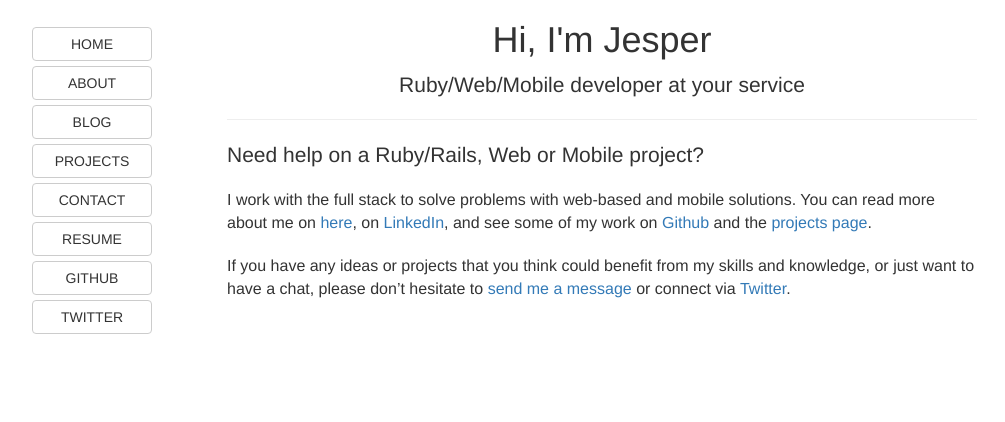
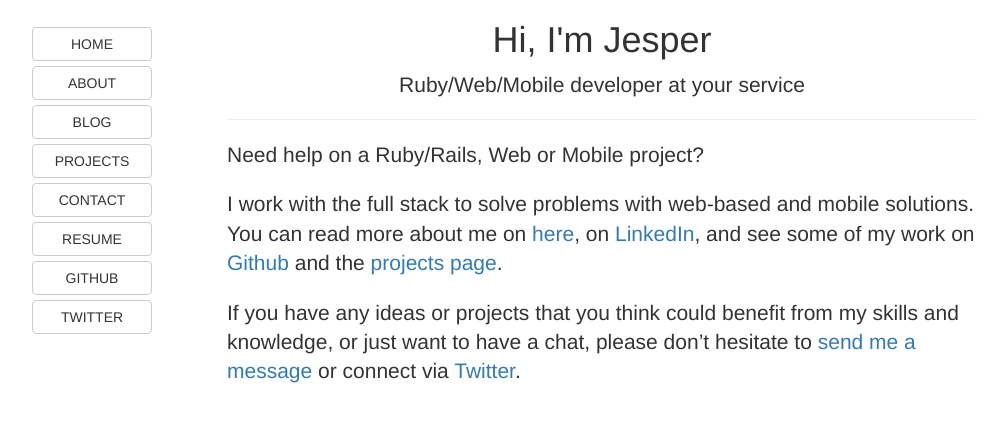
Before and after one commit to thejspr/thejspr.com, a Jekyll site: the page built from index.html, in a window 1280 px wide. Shown: the top 422 px of the page, without its empty margins (38-1043 px from the left). Built offline with Jekyll 4.4.1, drawn with Linux system fonts in a browser that asks for light colours.

Commit message:
All lead damn yo

```diff
--- a/about/index.html
+++ b/about/index.html
@@ -56,7 +56,7 @@ title: About me - Thejspr
 
     <p class="lead">
       If you have any ideas or projects that you think could benefit from my
-      skills and knowledge please don't hesitate to <a href='mailto:thejspr@gmail.com'>send me a message</a>
+      skills and knowledge, please don't hesitate to <a href='mailto:thejspr@gmail.com'>send me a message</a>
       or connect via <a href="https://www.twitter.com/thejspr">Twitter</a>.
     </p>
   </div>
--- a/index.html
+++ b/index.html
@@ -16,14 +16,14 @@ title: Thejspr
     Need help on a Ruby/Rails, Web or Mobile project?
   </p>
 
-  <p>
+  <p class="lead">
     I work with the full stack to solve problems with web-based and mobile solutions.
     You can read more about me on <a href="/about/">here</a>, on <a href="https://www.linkedin.com/in/jesperkjeldgaard">LinkedIn</a>,
     and see some of my work on <a href="https://www.github.com/thejspr">Github</a> and
     the <a href="/projects/">projects page</a>.
   </p>
 
-  <p>
+  <p class="lead">
     If you have any ideas or projects that you think could benefit from my
     skills and knowledge, or just want to have a chat, please don’t
     hesitate to <a href='mailto:thejspr@gmail.com'>send me a message</a>
```
